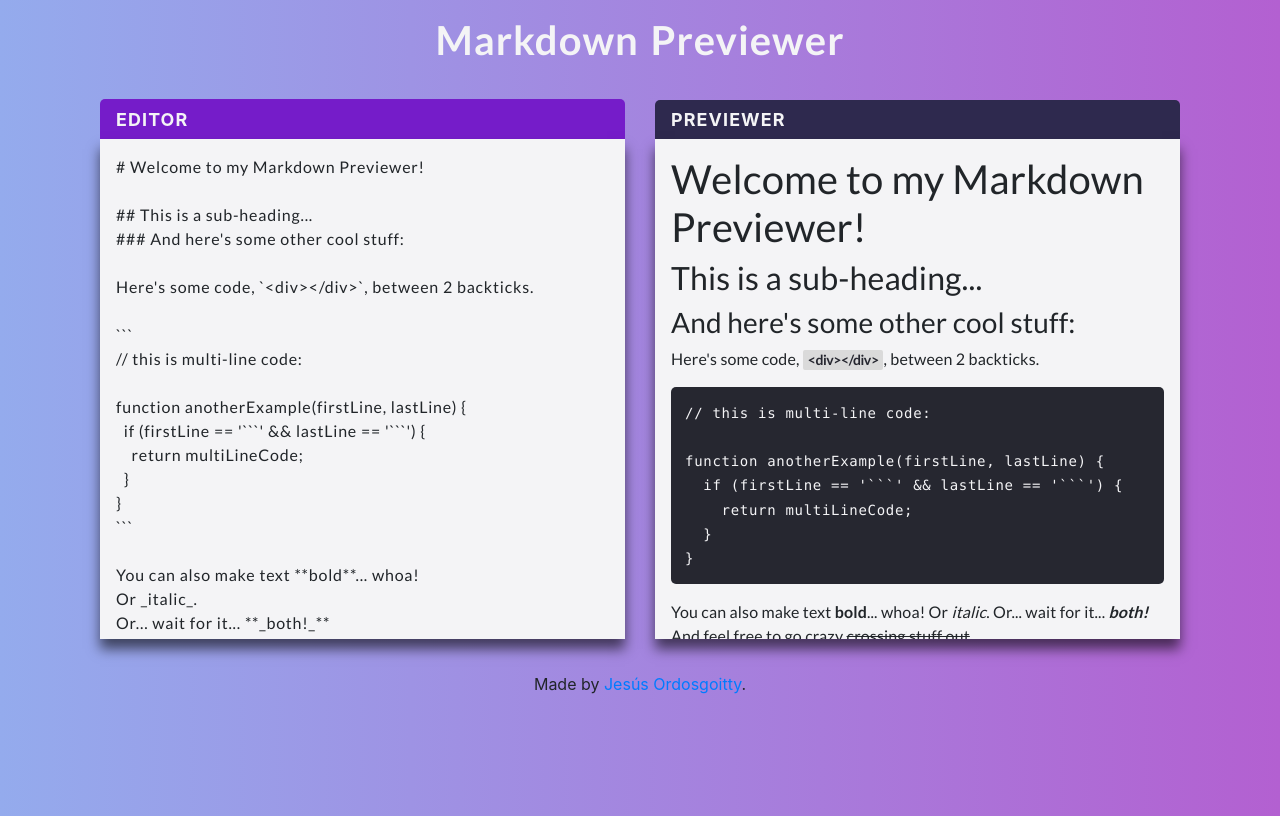
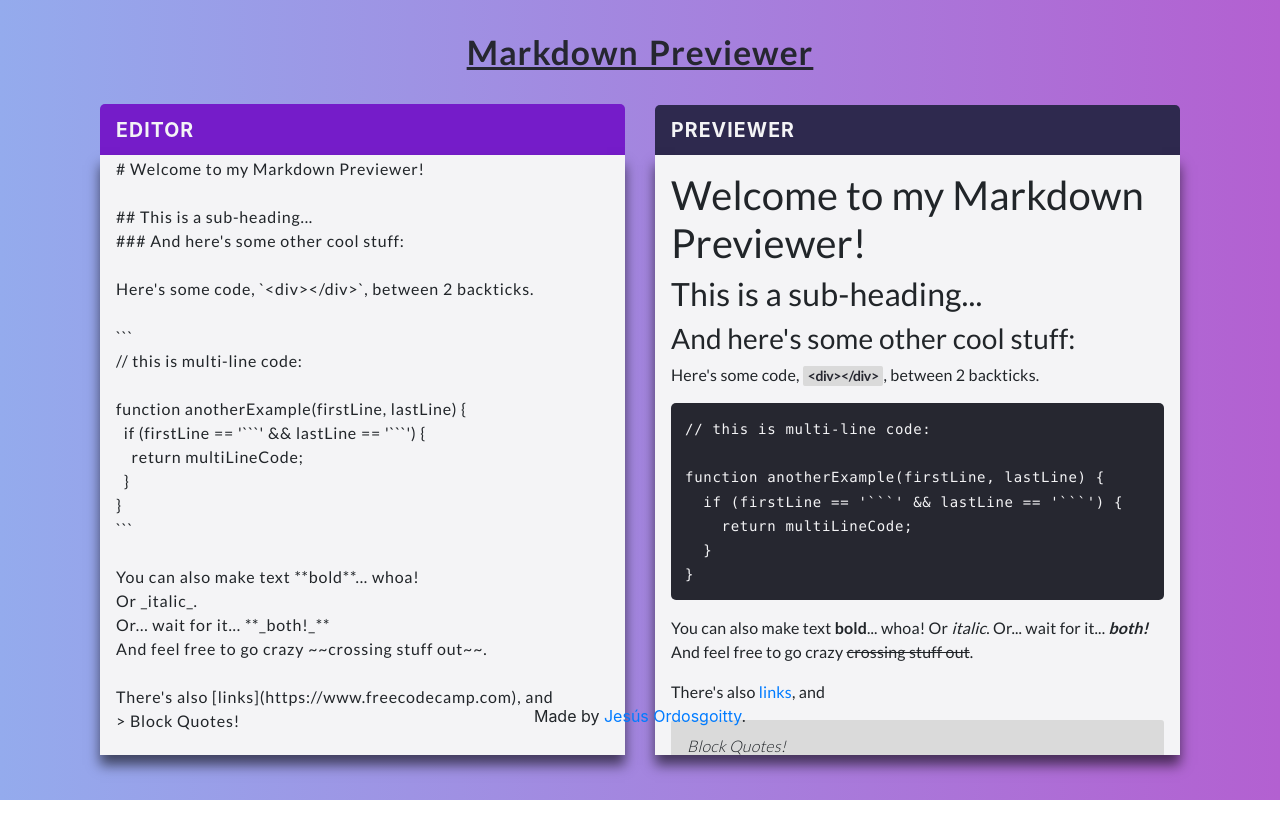
Before and after one commit to jodaz/markdown-previewer, a React (Create React App) app: page / in a window 1280 px wide. Built offline with nearby package versions, Linux system fonts and the light colour scheme.

Commit message:
Build responsiveness

```diff
--- a/src/components/AppHeader/AppHeader.css
+++ b/src/components/AppHeader/AppHeader.css
@@ -1,10 +1,29 @@
 .header {
   font-family: "Lato", sans-serif;
-  margin-top: 1em;
-  color: var(--text);
+  color: var(--text-primary);
+  padding-top: 1em;
+  margin-bottom: 0.7em;
 }
 .header h1 {
+  font-size: 1.2rem;
   font-weight: 700;
-  letter-spacing: 1px;
   word-spacing: 3px;
+  text-transform: uppercase;
+  text-decoration: underline;
 }
+
+/*
+  MEDIA QUERIES
+*/
+
+@media (min-width: 600px) {
+  .header {
+    padding-top: 2em;
+    margin-bottom: 2em;
+  }
+  .header h1 {
+    font-size: 2.1em;
+    text-transform: capitalize;
+    letter-spacing: 1px;
+  }
+}
--- a/src/components/Editor/Editor.css
+++ b/src/components/Editor/Editor.css
@@ -1,12 +1,13 @@
 .editor {
   height: 300px;
   width: 100%;
-  font-size: 1em;
+  font-size: 0.95em;
   font-family: "Lato";
   font-weight: 400;
   letter-spacing: 0.05em;
   transition: 0.37s;
-  padding: 1em;
+  padding-left: 1em;
+  padding-right: 0.3em;
   margin-bottom: 3em;
   background: var(--text);
   color: var(--primary-text);
@@ -14,11 +15,25 @@
   overflow: auto;
   border: 0;
   resize: none;
+  margin-bottom: 30px;
 }
+.editor:focus {
+  outline:none;
+}
+
+/*
+  MEDIA QUERIES
+*/
 
 @media (min-width: 600px) {
   .editor {
-    height: 500px;
+    height: 450px;
     margin: 0;
   }
 }
+@media (min-width: 1200px) {
+  .editor {
+    height: 600px;
+    font-size: 1em;
+  }
+}
--- a/src/components/Previewer/Previewer.css
+++ b/src/components/Previewer/Previewer.css
@@ -1,7 +1,7 @@
 .previewer {
   height: 300px;
   width: 100%;
-  font-size: 1em;
+  font-size: 0.95em;
   font-family: "Lato";
   font-weight: 400;
   letter-spacing: 0.01em;
@@ -15,7 +15,9 @@
   overflow: auto;
 }
 
-/* Previewer element's styles */
+/*
+  Previewer element's styles
+*/
 .previewer p code {
   font-family: 'Lato', sans-serif;
   font-weight: 700;
@@ -59,9 +61,19 @@
   margin: 0;
 }
 
+/*
+  MEDIA QUERIES
+*/
+
 @media (min-width: 600px) {
   .previewer {
-    height: 500px;
+    height: 450px;
     margin-bottom: 5px;
   }
 }
+@media (min-width: 1200px) {
+  .previewer {
+    height: 600px;
+    font-size: 1em;
+  }
+}
--- a/src/components/TitleHeader/TitleHeader.css
+++ b/src/components/TitleHeader/TitleHeader.css
@@ -12,7 +12,7 @@
 }
 .titleheader h2 {
   font-weight: 700;
-    font-size: 1rem;
+  font-size: 0.92em;
   margin: 0;
   padding: 0;
   letter-spacing: 1.1px;
@@ -25,8 +25,19 @@
   background-color: var(--toolbar-two);
 }
 
+/*
+  MEDIA QUERIES
+*/
+
 @media (min-width: 600px) {
   .titleheader .text-wrapper .title {
     font-size: 1.12em;
+    padding-top: 0.3em;
+    padding-bottom: 0.3em;
   }
 }
+@media (min-width: 1200px) {
+  .titleheader .text-wrapper .title {
+    font-size: 1.22em;
+  }
+}
--- a/src/store.js
+++ b/src/store.js
@@ -9,7 +9,7 @@ export default function configureStore() {
       applyMiddleware(thunk),
        // Apply after updating redux-devtools extension package
       // applyMiddleware(thunk),
-      window.__REDUX_DEVTOOLS_EXTENSION__ && window.__REDUX_DEVTOOLS_EXTENSION__()
+      // window.__REDUX_DEVTOOLS_EXTENSION__ && window.__REDUX_DEVTOOLS_EXTENSION__()
     )
   );
 }
```
Lines whose indentation alone changed are shown as unchanged.
